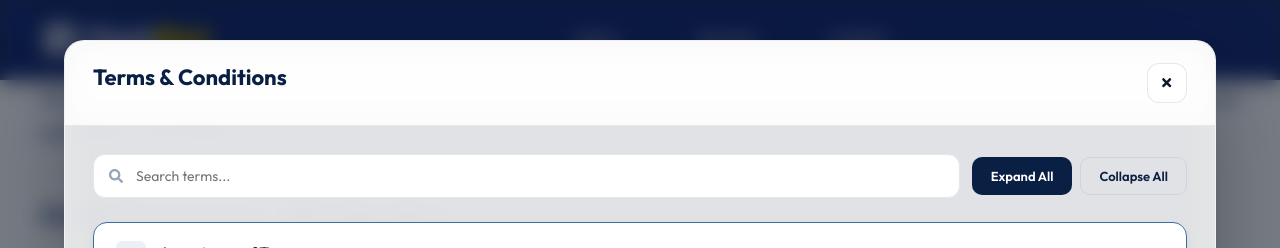
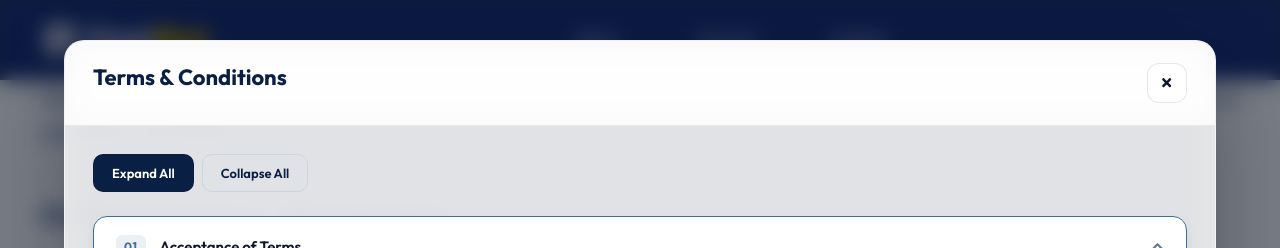
Before and after one commit to carftsman/Zestbot_website, a React (Vite) app: page /return-policy in a window 1280 px wide. Both pictures are taken after a click on the button "Terms & Conditions". Shown: the part 4781-5029 px from the top of the page. Built offline with nearby package versions, Linux system fonts and the light colour scheme.

Commit message:
pushing the final code

```diff
--- a/src/components/PrivacyPolicy/PrivacyPolicy.jsx
+++ b/src/components/PrivacyPolicy/PrivacyPolicy.jsx
@@ -458,21 +458,7 @@ const PrivacyPolicy = ({ isModal = false, isOpen = true, onClose = () => {} }) =
       )}
 
       <div className="privacy-toolbar">
-        <div className="privacy-search">
-          <FaSearch className="privacy-search-icon" />
-          <input
-            type="text"
-            className="privacy-search-input"
-            placeholder="Search privacy policy..."
-            value={search}
-            onChange={(e) => setSearch(e.target.value)}
-          />
-          {search && (
-            <button className="privacy-search-clear" onClick={() => setSearch("")} aria-label="Clear search">
-              <FaTimes />
-            </button>
-          )}
-        </div>
+
 
         <div className="privacy-actions">
           <button className="privacy-btn privacy-btn-primary" onClick={expandAll}>Expand All</button>
--- a/src/components/home/Terms&Conditions.jsx
+++ b/src/components/home/Terms&Conditions.jsx
@@ -190,16 +190,7 @@ const TermsConditions = ({ isModal = false, isOpen = true, onClose = () => {} })
       )}
 
       <div className="terms-toolbar">
-        <div className="terms-search">
-          <FaSearch className="terms-search-icon" />
-          <input
-            type="text"
-            className="terms-search-input"
-            placeholder="Search terms..."
-            value={search}
-            onChange={(e) => setSearch(e.target.value)}
-          />
-        </div>
+
 
         <div className="terms-actions">
           <button className="terms-btn terms-btn-primary" onClick={expandAll}>Expand All</button>
```
